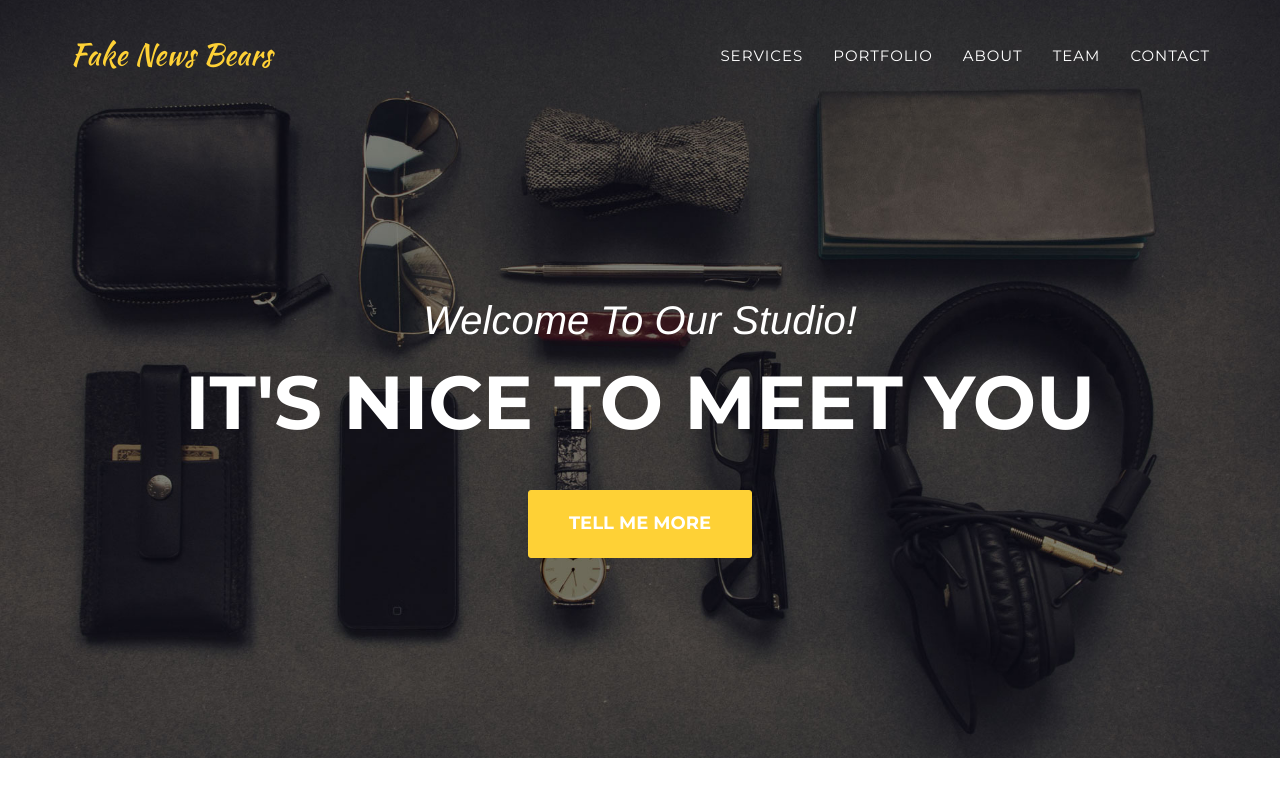
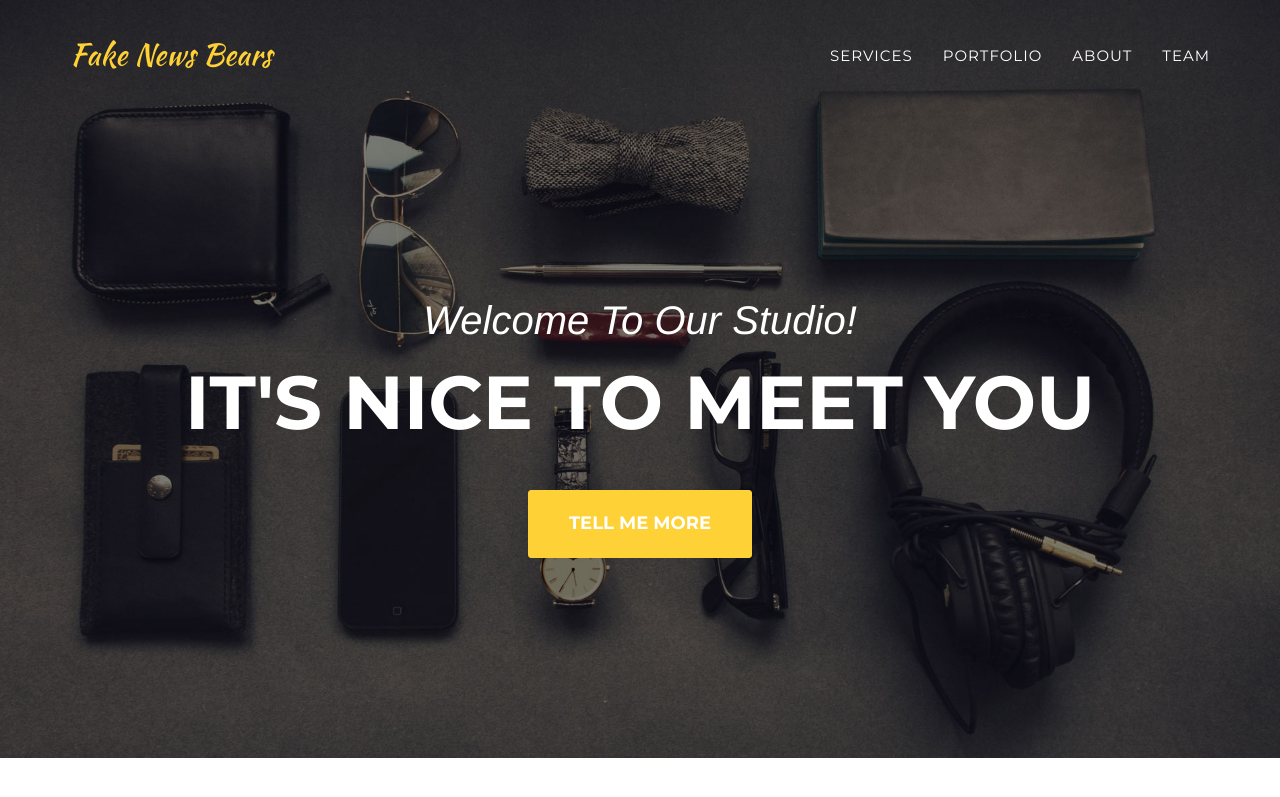
Before and after one commit to akikoiwamizu/fake-news-bears, a Jekyll site: the page built from index.html, in a window 1280 px wide and 900 px high. Shown: the top 797 px of the window. Built offline with Jekyll 4.4.1, drawn with Linux system fonts in a browser that asks for light colours; some web fonts are replaced.

Commit message:
remove contact from nav bar

```diff
--- a/_includes/header.html
+++ b/_includes/header.html
@@ -30,9 +30,6 @@
                     <li>
                         <a class="page-scroll" href="#team">Team</a>
                     </li>
-                    <li>
-                        <a class="page-scroll" href="#contact">Contact</a>
-                    </li>
                 </ul>
             </div>
             <!-- /.navbar-collapse -->
```
